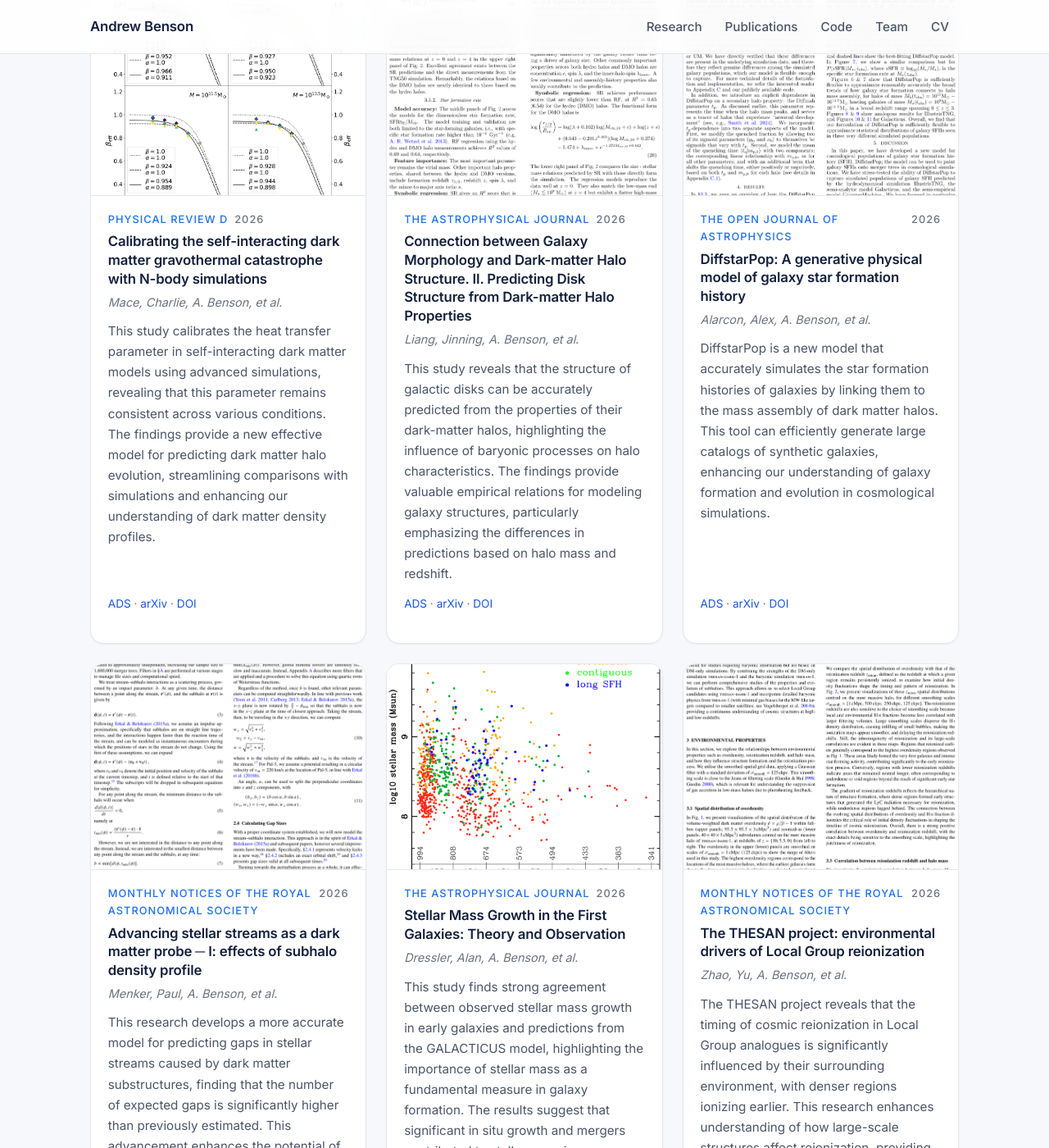
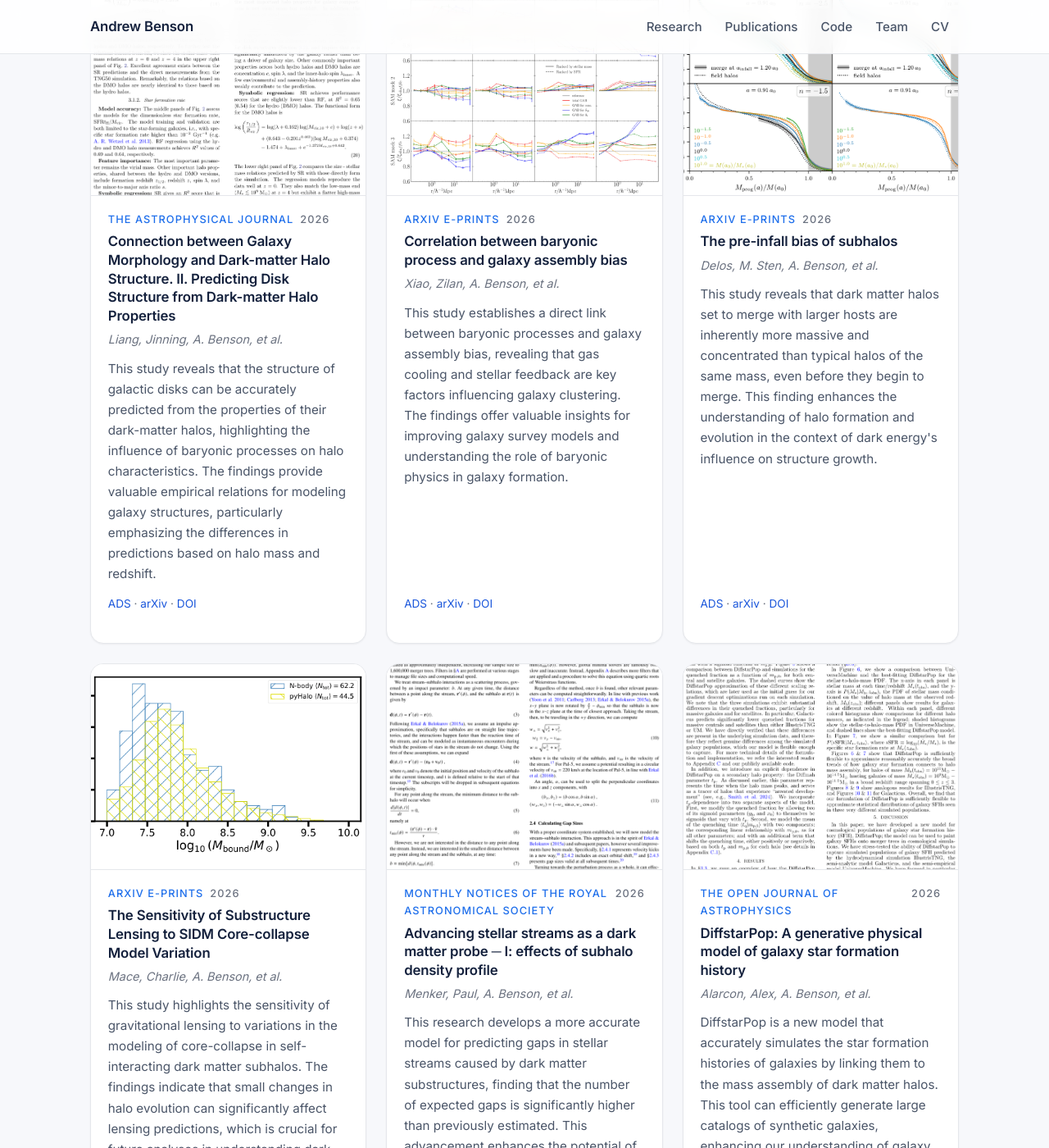
Before and after one commit to abensonca/abensonca.github.io, a Jekyll site: the page built from index.md, in a window 1280 px wide and 1400 px high, scrolled down 1467 px. Shown: the whole window at 82% size. Built offline with Jekyll 4.4.1, drawn with Linux system fonts in a browser that asks for light colours; some of the changed text lies outside the part shown.

Commit message:
chore: refresh papers from ADS

```diff
--- a/_data/papers.yml
+++ b/_data/papers.yml
@@ -1,18 +1,4 @@
 # Auto-generated by scripts/fetch_papers.py — do not edit by hand.
-- bibcode: 2026PhRvD.113j3011M
-  title: Calibrating the self-interacting dark matter gravothermal catastrophe with <inline-formula><mml:math><mml:mi>N</mml:mi></mml:math></inline-formula>-body
-    simulations
-  authors_short: Mace, Charlie, A. Benson, et al.
-  year: 2026
-  venue: Physical Review D
-  url: https://ui.adsabs.harvard.edu/abs/2026PhRvD.113j3011M
-  arxiv: https://arxiv.org/abs/2504.13004
-  doi: 10.1103/x3lh-xfx9
-  summary: This study calibrates the heat transfer parameter in self-interacting dark matter models using
-    advanced simulations, revealing that this parameter remains consistent across various conditions.
-    The findings provide a new effective model for predicting dark matter halo evolution, streamlining
-    comparisons with simulations and enhancing our understanding of dark matter density profiles.
-  figure: /assets/img/papers/2026PhRvD.113j3011M.png
 - bibcode: 2026ApJ..1003...12L
   title: Connection between Galaxy Morphology and Dark-matter Halo Structure. II. Predicting Disk Structure
     from Dark-matter Halo Properties
@@ -27,6 +13,58 @@
     The findings provide valuable empirical relations for modeling galaxy structures, particularly emphasizing
     the differences in predictions based on halo mass and redshift.
   figure: /assets/img/papers/2026ApJ..1003...12L.png
+- bibcode: 2026arXiv260519323X
+  title: Correlation between baryonic process and galaxy assembly bias
+  authors_short: Xiao, Zilan, A. Benson, et al.
+  year: 2026
+  venue: arXiv e-prints
+  url: https://ui.adsabs.harvard.edu/abs/2026arXiv260519323X
+  arxiv: https://arxiv.org/abs/2605.19323
+  doi: 10.48550/arXiv.2605.19323
+  summary: This study establishes a direct link between baryonic processes and galaxy assembly bias, revealing
+    that gas cooling and stellar feedback are key factors influencing galaxy clustering. The findings
+    offer valuable insights for improving galaxy survey models and understanding the role of baryonic
+    physics in galaxy formation.
+  figure: /assets/img/papers/2026arXiv260519323X.png
+- bibcode: 2026arXiv260518940D
+  title: The pre-infall bias of subhalos
+  authors_short: Delos, M. Sten, A. Benson, et al.
+  year: 2026
+  venue: arXiv e-prints
+  url: https://ui.adsabs.harvard.edu/abs/2026arXiv260518940D
+  arxiv: https://arxiv.org/abs/2605.18940
+  doi: 10.48550/arXiv.2605.18940
+  summary: This study reveals that dark matter halos set to merge with larger hosts are inherently more
+    massive and concentrated than typical halos of the same mass, even before they begin to merge. This
+    finding enhances the understanding of halo formation and evolution in the context of dark energy's
+    influence on structure growth.
+  figure: /assets/img/papers/2026arXiv260518940D.png
+- bibcode: 2026arXiv260524174M
+  title: The Sensitivity of Substructure Lensing to SIDM Core-collapse Model Variation
+  authors_short: Mace, Charlie, A. Benson, et al.
+  year: 2026
+  venue: arXiv e-prints
+  url: https://ui.adsabs.harvard.edu/abs/2026arXiv260524174M
+  arxiv: https://arxiv.org/abs/2605.24174
+  doi: 10.48550/arXiv.2605.24174
+  summary: This study highlights the sensitivity of gravitational lensing to variations in the modeling
+    of core-collapse in self-interacting dark matter subhalos. The findings indicate that small changes
+    in halo evolution can significantly affect lensing predictions, which is crucial for future analyses
+    in understanding dark matter.
+  figure: /assets/img/papers/2026arXiv260524174M.png
+- bibcode: 2026MNRAS.548ag538M
+  title: 'Advancing stellar streams as a dark matter probe ─ I: effects of subhalo density profile'
+  authors_short: Menker, Paul, A. Benson, et al.
+  year: 2026
+  venue: Monthly Notices of the Royal Astronomical Society
+  url: https://ui.adsabs.harvard.edu/abs/2026MNRAS.548ag538M
+  arxiv: https://arxiv.org/abs/2406.11989
+  doi: 10.1093/mnras/stag538
+  summary: This research develops a more accurate model for predicting gaps in stellar streams caused
+    by dark matter substructures, finding that the number of expected gaps is significantly higher than
+    previously estimated. This advancement enhances the potential of stellar streams as tools for probing
+    dark matter properties.
+  figure: /assets/img/papers/2026MNRAS.548ag538M.png
 - bibcode: 2026OJAp....961920A
   title: 'DiffstarPop: A generative physical model of galaxy star formation history'
   authors_short: Alarcon, Alex, A. Benson, et al.
@@ -40,43 +78,3 @@
     catalogs of synthetic galaxies, enhancing our understanding of galaxy formation and evolution in cosmological
     simulations.
   figure: /assets/img/papers/2026OJAp....961920A.png
-- bibcode: 2026MNRAS.548ag538M
-  title: 'Advancing stellar streams as a dark matter probe ─ I: effects of subhalo density profile'
-  authors_short: Menker, Paul, A. Benson, et al.
-  year: 2026
-  venue: Monthly Notices of the Royal Astronomical Society
-  url: https://ui.adsabs.harvard.edu/abs/2026MNRAS.548ag538M
-  arxiv: https://arxiv.org/abs/2406.11989
-  doi: 10.1093/mnras/stag538
-  summary: This research develops a more accurate model for predicting gaps in stellar streams caused
-    by dark matter substructures, finding that the number of expected gaps is significantly higher than
-    previously estimated. This advancement enhances the potential of stellar streams as tools for probing
-    dark matter properties.
-  figure: /assets/img/papers/2026MNRAS.548ag538M.png
-- bibcode: 2026ApJ..1001..151D
-  title: 'Stellar Mass Growth in the First Galaxies: Theory and Observation'
-  authors_short: Dressler, Alan, A. Benson, et al.
-  year: 2026
-  venue: The Astrophysical Journal
-  url: https://ui.adsabs.harvard.edu/abs/2026ApJ..1001..151D
-  arxiv: https://arxiv.org/abs/2602.01549
-  doi: 10.3847/1538-4357/ae40bd
-  summary: This study finds strong agreement between observed stellar mass growth in early galaxies and
-    predictions from the GALACTICUS model, highlighting the importance of stellar mass as a fundamental
-    measure in galaxy formation. The results suggest that significant in situ growth and mergers contributed
-    to stellar mass increases during the early universe, challenging previous claims about the dominance
-    of star formation bursts.
-  figure: /assets/img/papers/2026ApJ..1001..151D.png
-- bibcode: 2026MNRAS.547ag500Z
-  title: 'The THESAN project: environmental drivers of Local Group reionization'
-  authors_short: Zhao, Yu, A. Benson, et al.
-  year: 2026
-  venue: Monthly Notices of the Royal Astronomical Society
-  url: https://ui.adsabs.harvard.edu/abs/2026MNRAS.547ag500Z
-  arxiv: https://arxiv.org/abs/2507.16245
-  doi: 10.1093/mnras/stag500
-  summary: The THESAN project reveals that the timing of cosmic reionization in Local Group analogues
-    is significantly influenced by their surrounding environment, with denser regions ionizing earlier.
-    This research enhances understanding of how large-scale structures affect reionization, providing
-    insights into the early histories of galaxies like the Milky Way.
-  figure: /assets/img/papers/2026MNRAS.547ag500Z.png
```
Also changed, not shown: assets/img/papers/2026arXiv260518940D.png (added), assets/img/papers/2026arXiv260519323X.png (added), assets/img/papers/2026arXiv260524174M.png (added).
